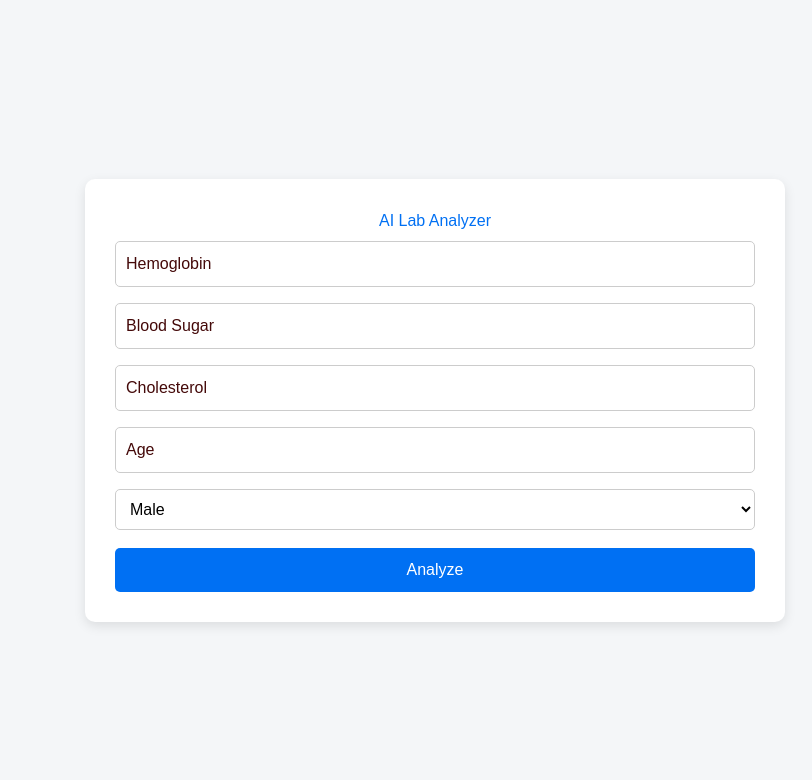
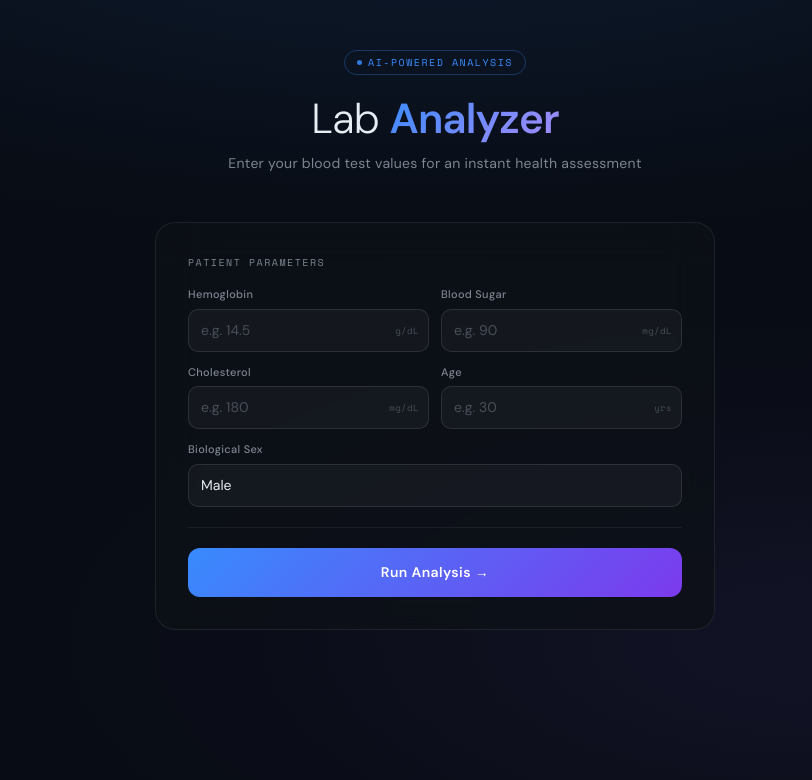
Before and after one commit to Akash5330-git/lab-analyzer, a Next.js app: page / in a window 1280 px wide. Shown: the top 780 px of the page, without its empty margins (205-1017 px from the left). Built offline with nearby package versions, Linux system fonts and the light colour scheme.

Commit message:
feat: premium dark UI redesign

```diff
--- a/app/page.tsx
+++ b/app/page.tsx
@@ -42,7 +42,6 @@ export default function Home() {
           age: Number(form.age),
         }),
       });
-
       if (!res.ok) throw new Error("Failed to analyze. Please try again.");
       const data: AnalysisResult = await res.json();
       setResult(data);
@@ -53,147 +52,432 @@ export default function Home() {
     }
   };
 
-  const inputStyle: React.CSSProperties = {
-    width: "100%",
-    padding: 10,
-    margin: "8px 0",
-    borderRadius: 5,
-    border: "1px solid #ccc",
-    color: "#000",
-    background: "#fff",
-    boxSizing: "border-box",
+  const riskConfig = {
+    Low: { color: "#22c55e", bg: "rgba(34,197,94,0.1)", border: "rgba(34,197,94,0.3)", label: "LOW RISK", icon: "✦" },
+    Moderate: { color: "#f59e0b", bg: "rgba(245,158,11,0.1)", border: "rgba(245,158,11,0.3)", label: "MODERATE RISK", icon: "◈" },
+    High: { color: "#ef4444", bg: "rgba(239,68,68,0.1)", border: "rgba(239,68,68,0.3)", label: "HIGH RISK", icon: "⚠" },
   };
 
-  const buttonStyle: React.CSSProperties = {
-    width: "100%",
-    padding: 10,
-    marginTop: 10,
-    background: loading ? "#aaa" : "#0070f3",
-    color: "white",
-    border: "none",
-    borderRadius: 5,
-    cursor: loading ? "not-allowed" : "pointer",
-  };
+  const cfg = result ? riskConfig[result.risk] : null;
 
-  const riskColor =
-    result?.risk === "Low"
-      ? "#16a34a"
-      : result?.risk === "Moderate"
-      ? "#f59e0b"
-      : "#dc2626";
+  const fields = [
+    { name: "hemoglobin", label: "Hemoglobin", unit: "g/dL", placeholder: "e.g. 14.5" },
+    { name: "sugar", label: "Blood Sugar", unit: "mg/dL", placeholder: "e.g. 90" },
+    { name: "cholesterol", label: "Cholesterol", unit: "mg/dL", placeholder: "e.g. 180" },
+    { name: "age", label: "Age", unit: "yrs", placeholder: "e.g. 30" },
+  ];
 
   return (
-    <div
-      style={{
-        minHeight: "100vh",
-        background: "#f4f6f8",
-        display: "flex",
-        justifyContent: "center",
-        alignItems: "center",
-        fontFamily: "Arial",
-      }}
-    >
-      <div
-        style={{
-          background: "white",
-          padding: 30,
-          borderRadius: 10,
-          width: "100%",
-          maxWidth: 700,
-          boxShadow: "0 4px 12px rgba(0,0,0,0.1)",
-        }}
-      >
-        <h2 style={{ textAlign: "center", color: "#0070f3" }}>
-          AI Lab Analyzer
-        </h2>
+    <>
+      <style>{`
+        @import url('https://fonts.googleapis.com/css2?family=Space+Mono:wght@400;700&family=DM+Sans:wght@300;400;500;600&display=swap');
 
+        * { box-sizing: border-box; margin: 0; padding: 0; }
+
+        body {
+          background: #080c14;
+          font-family: 'DM Sans', sans-serif;
+        }
+
+        .page {
+          min-height: 100vh;
+          background: #080c14;
+          background-image:
+            radial-gradient(ellipse 80% 50% at 50% -20%, rgba(56,139,253,0.12), transparent),
+            radial-gradient(ellipse 60% 40% at 80% 80%, rgba(139,92,246,0.08), transparent);
+          display: flex;
+          flex-direction: column;
+          align-items: center;
+          padding: 48px 16px;
+        }
+
+        .header {
+          text-align: center;
+          margin-bottom: 48px;
+        }
+
+        .badge {
+          display: inline-flex;
+          align-items: center;
+          gap: 6px;
+          font-family: 'Space Mono', monospace;
+          font-size: 10px;
+          letter-spacing: 0.15em;
+          color: #388bfd;
+          border: 1px solid rgba(56,139,253,0.3);
+          border-radius: 100px;
+          padding: 4px 12px;
+          margin-bottom: 20px;
+        }
+
+        .badge-dot {
+          width: 5px;
+          height: 5px;
+          border-radius: 50%;
+          background: #388bfd;
+          animation: pulse 2s infinite;
+        }
+
+        @keyframes pulse {
+          0%, 100% { opacity: 1; }
+          50% { opacity: 0.3; }
+        }
+
+        h1 {
+          font-family: 'DM Sans', sans-serif;
+          font-size: clamp(28px, 5vw, 42px);
+          font-weight: 300;
+          color: #e6edf3;
+          letter-spacing: -0.02em;
+          line-height: 1.15;
+        }
+
+        h1 span {
+          font-weight: 600;
+          background: linear-gradient(135deg, #388bfd, #a78bfa);
+          -webkit-background-clip: text;
+          -webkit-text-fill-color: transparent;
+          background-clip: text;
+        }
+
+        .subtitle {
+          margin-top: 10px;
+          color: #7d8590;
+          font-size: 14px;
+          font-weight: 400;
+          letter-spacing: 0.02em;
+        }
+
+        .card {
+          width: 100%;
+          max-width: 560px;
+          background: rgba(13,17,23,0.8);
+          border: 1px solid rgba(255,255,255,0.08);
+          border-radius: 20px;
+          padding: 32px;
+          backdrop-filter: blur(20px);
+        }
+
+        .section-label {
+          font-family: 'Space Mono', monospace;
+          font-size: 10px;
+          letter-spacing: 0.15em;
+          color: #7d8590;
+          text-transform: uppercase;
+          margin-bottom: 16px;
+        }
+
+        .grid {
+          display: grid;
+          grid-template-columns: 1fr 1fr;
+          gap: 12px;
+          margin-bottom: 12px;
+        }
+
+        .field {
+          position: relative;
+        }
+
+        .field-label {
+          font-size: 11px;
+          color: #7d8590;
+          font-weight: 500;
+          margin-bottom: 6px;
+          letter-spacing: 0.03em;
+        }
+
+        .input-wrap {
+          position: relative;
+          display: flex;
+          align-items: center;
+        }
+
+        .input-wrap input, .input-wrap select {
+          width: 100%;
+          background: rgba(255,255,255,0.04);
+          border: 1px solid rgba(255,255,255,0.1);
+          border-radius: 10px;
+          padding: 10px 44px 10px 12px;
+          font-size: 14px;
+          color: #e6edf3;
+          font-family: 'DM Sans', sans-serif;
+          outline: none;
+          transition: border-color 0.2s, background 0.2s;
+          appearance: none;
+        }
+
+        .input-wrap input::placeholder { color: #484f58; }
+
+        .input-wrap input:focus, .input-wrap select:focus {
+          border-color: rgba(56,139,253,0.5);
+          background: rgba(56,139,253,0.05);
+        }
+
+        .unit {
+          position: absolute;
+          right: 10px;
+          font-family: 'Space Mono', monospace;
+          font-size: 9px;
+          color: #484f58;
+          pointer-events: none;
+          letter-spacing: 0.05em;
+        }
+
+        .divider {
+          height: 1px;
+          background: rgba(255,255,255,0.06);
+          margin: 20px 0;
+        }
+
+        .btn {
+          width: 100%;
+          padding: 14px;
+          border-radius: 12px;
+          border: none;
+          font-family: 'DM Sans', sans-serif;
+          font-size: 14px;
+          font-weight: 600;
+          letter-spacing: 0.03em;
+          cursor: pointer;
+          transition: all 0.2s;
+          position: relative;
+          overflow: hidden;
+        }
+
+        .btn-primary {
+          background: linear-gradient(135deg, #388bfd, #7c3aed);
+          color: white;
+        }
+
+        .btn-primary:hover:not(:disabled) {
+          transform: translateY(-1px);
+          box-shadow: 0 8px 24px rgba(56,139,253,0.3);
+        }
+
+        .btn-primary:disabled {
+          opacity: 0.6;
+          cursor: not-allowed;
+        }
+
+        .loading-bar {
+          position: absolute;
+          bottom: 0; left: 0;
+          height: 2px;
+          background: rgba(255,255,255,0.4);
+          animation: loading 1.5s ease-in-out infinite;
+          width: 40%;
+        }
+
+        @keyframes loading {
+          0% { left: -40%; }
+          100% { left: 100%; }
+        }
+
+        .error {
+          margin-top: 12px;
+          padding: 10px 14px;
+          background: rgba(239,68,68,0.1);
+          border: 1px solid rgba(239,68,68,0.2);
+          border-radius: 10px;
+          color: #f87171;
+          font-size: 13px;
+        }
+
+        .result-card {
+          width: 100%;
+          max-width: 560px;
+          margin-top: 20px;
+          border-radius: 20px;
+          overflow: hidden;
+          animation: slideUp 0.4s ease;
+        }
+
+        @keyframes slideUp {
+          from { opacity: 0; transform: translateY(16px); }
+          to { opacity: 1; transform: translateY(0); }
+        }
+
+        .risk-header {
+          padding: 28px 32px;
+          display: flex;
+          align-items: center;
+          justify-content: space-between;
+        }
+
+        .risk-label {
+          font-family: 'Space Mono', monospace;
+          font-size: 11px;
+          letter-spacing: 0.15em;
+          margin-bottom: 6px;
+        }
+
+        .risk-value {
+          font-size: 36px;
+          font-weight: 600;
+          letter-spacing: -0.02em;
+          line-height: 1;
+        }
+
+        .risk-icon {
+          font-size: 48px;
+          opacity: 0.4;
+        }
+
+        .result-body {
+          background: rgba(13,17,23,0.9);
+          border: 1px solid rgba(255,255,255,0.08);
+          border-top: none;
+          border-radius: 0 0 20px 20px;
+          padding: 24px 32px;
+        }
+
+        .result-section {
+          margin-bottom: 24px;
+        }
+
+        .result-section:last-child { margin-bottom: 0; }
+
+        .result-section-title {
+          font-family: 'Space Mono', monospace;
+          font-size: 10px;
+          letter-spacing: 0.15em;
+          color: #7d8590;
+          text-transform: uppercase;
+          margin-bottom: 12px;
+        }
+
+        .detail-item {
+          display: flex;
+          align-items: flex-start;
+          gap: 10px;
+          padding: 8px 0;
+          border-bottom: 1px solid rgba(255,255,255,0.04);
+          font-size: 13px;
+          color: #c9d1d9;
+          line-height: 1.5;
+        }
+
+        .detail-item:last-child { border-bottom: none; }
+
+        .detail-dot {
+          width: 5px;
+          height: 5px;
+          border-radius: 50%;
+          background: #388bfd;
+          margin-top: 6px;
+          flex-shrink: 0;
+        }
+
+        .rec-item {
+          display: flex;
+          align-items: flex-start;
+          gap: 10px;
+          padding: 10px 12px;
+          background: rgba(255,255,255,0.03);
+          border-radius: 8px;
+          margin-bottom: 6px;
+          font-size: 13px;
+          color: #c9d1d9;
+          line-height: 1.5;
+        }
+
+        .rec-num {
+          font-family: 'Space Mono', monospace;
+          font-size: 10px;
+          color: #7d8590;
+          min-width: 16px;
+          margin-top: 2px;
+        }
+      `}</style>
+
+      <div className="page">
+        <div className="header">
+          <div className="badge">
+            <div className="badge-dot" />
+            AI-POWERED ANALYSIS
+          </div>
+          <h1>Lab <span>Analyzer</span></h1>
+          <p className="subtitle">Enter your blood test values for an instant health assessment</p>
+        </div>
+
+        <div className="card">
+          <div className="section-label">Patient Parameters</div>
+
+          <div className="grid">
+            {fields.map((f) => (
+              <div className="field" key={f.name}>
+                <div className="field-label">{f.label}</div>
+                <div className="input-wrap">
                   <input
-          name="hemoglobin"
-          placeholder="Hemoglobin"
+                    name={f.name}
+                    placeholder={f.placeholder}
                     type="number"
                     onChange={handleChange}
-          style={inputStyle}
                   />
-        <input
-          name="sugar"
-          placeholder="Blood Sugar"
-          type="number"
-          onChange={handleChange}
-          style={inputStyle}
-        />
-        <input
-          name="cholesterol"
-          placeholder="Cholesterol"
-          type="number"
-          onChange={handleChange}
-          style={inputStyle}
-        />
-        <input
-          name="age"
-          placeholder="Age"
-          type="number"
-          onChange={handleChange}
-          style={inputStyle}
-        />
+                  <span className="unit">{f.unit}</span>
+                </div>
+              </div>
+            ))}
+          </div>
 
-        <select name="gender" onChange={handleChange} style={inputStyle}>
+          <div className="field">
+            <div className="field-label">Biological Sex</div>
+            <div className="input-wrap">
+              <select name="gender" onChange={handleChange}>
                 <option value="male">Male</option>
                 <option value="female">Female</option>
               </select>
+            </div>
+          </div>
 
-        <button onClick={handleSubmit} disabled={loading} style={buttonStyle}>
-          {loading ? "Analyzing..." : "Analyze"}
+          <div className="divider" />
+
+          <button className="btn btn-primary" onClick={handleSubmit} disabled={loading}>
+            {loading ? "Analyzing..." : "Run Analysis →"}
+            {loading && <div className="loading-bar" />}
           </button>
 
-        {error && (
-          <p style={{ color: "#dc2626", marginTop: 12 }}>{error}</p>
-        )}
+          {error && <div className="error">{error}</div>}
+        </div>
 
-        {result && (
-          <div
-            style={{
-              marginTop: 20,
-              padding: 20,
-              borderRadius: 12,
-              background: "#ffffff",
-              border: "1px solid #ddd",
-              color: "#000",
-            }}
-          >
-            <h3 style={{ color: "#000" }}>AI Health Report</h3>
+        {result && cfg && (
+          <div className="result-card">
+            <div className="risk-header" style={{ background: cfg.bg, borderTop: `1px solid ${cfg.border}`, borderLeft: `1px solid ${cfg.border}`, borderRight: `1px solid ${cfg.border}` }}>
+              <div>
+                <div className="risk-label" style={{ color: cfg.color }}>{cfg.label}</div>
+                <div className="risk-value" style={{ color: cfg.color }}>{result.risk}</div>
+              </div>
+              <div className="risk-icon">{cfg.icon}</div>
+            </div>
 
-            <p style={{ fontSize: 22, fontWeight: "bold", color: riskColor }}>
-              {result.risk} Risk
-            </p>
-
+            <div className="result-body">
               {result.details.length > 0 && (
-              <div style={{ marginTop: 10 }}>
-                <b style={{ color: "#000" }}>Analysis:</b>
-                <ul style={{ marginTop: 5 }}>
-                  {result.details.map((item: string, i: number) => (
-                    <li key={i} style={{ color: "#000" }}>
+                <div className="result-section">
+                  <div className="result-section-title">Analysis</div>
+                  {result.details.map((item, i) => (
+                    <div className="detail-item" key={i}>
+                      <div className="detail-dot" />
                       {item}
-                    </li>
+                    </div>
                   ))}
-                </ul>
                 </div>
               )}
 
               {result.recommendation.length > 0 && (
-              <div style={{ marginTop: 10 }}>
-                <b style={{ color: "#000" }}>Recommendation:</b>
-                <ul style={{ marginTop: 8, paddingLeft: 20 }}>
-                  {result.recommendation.map((item: string, i: number) => (
-                    <li key={i} style={{ color: "#000", marginBottom: 6 }}>
+                <div className="result-section">
+                  <div className="result-section-title">Recommendations</div>
+                  {result.recommendation.map((item, i) => (
+                    <div className="rec-item" key={i}>
+                      <span className="rec-num">0{i + 1}</span>
                       {item}
-                    </li>
+                    </div>
                   ))}
-                </ul>
-              </div>
-            )}
                 </div>
               )}
             </div>
           </div>
+        )}
+      </div>
+    </>
   );
 }
```
Lines whose indentation alone changed are shown as unchanged.
